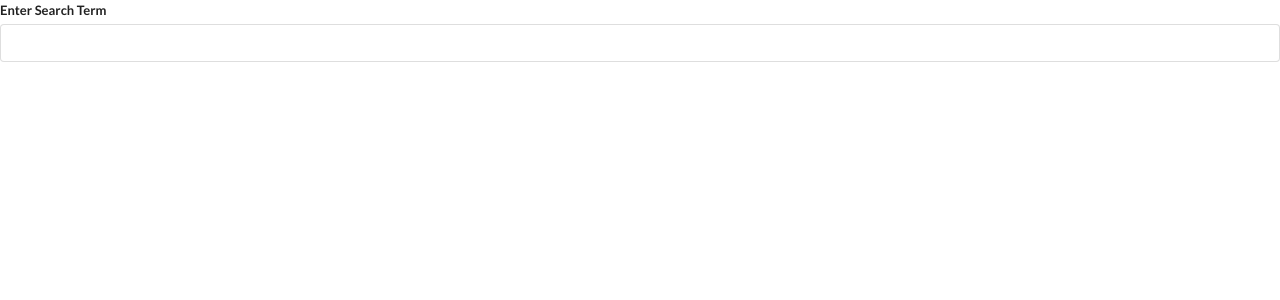
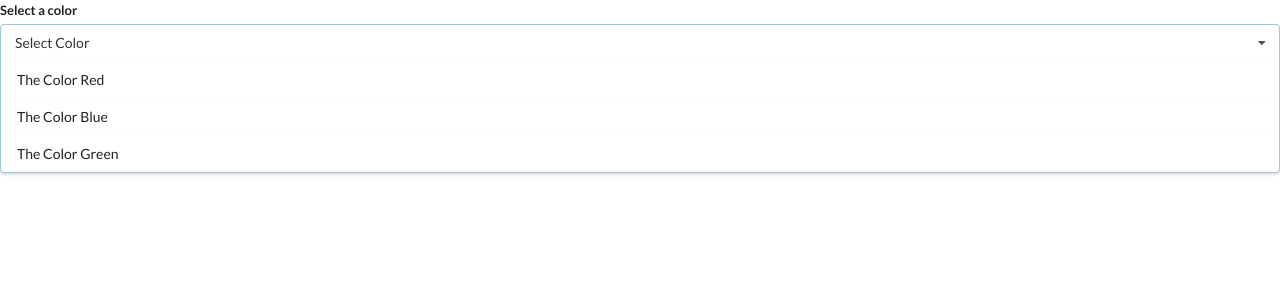
Before and after one commit to teohkt/ReactExercises, a React (Create React App) app in the folder widgets/: page / in a window 1280 px wide. Shown: the top 300 px of the page. Built offline with nearby package versions, Linux system fonts and the light colour scheme; no server answers.

Commit message:
started dropdown feature

```diff
--- a/widgets/src/App.js
+++ b/widgets/src/App.js
@@ -3,6 +3,7 @@ import ReactDOM from 'react-dom';
 
 import Accordion from './components/Accordion';
 import Search from './components/Search'
+import Dropdown from './components/Dropdown'
 
 const items = [
   {
@@ -19,12 +20,28 @@ const items = [
   }
 ]
 
+const options = [
+  {
+    label: "The Color Red",
+    value: 'red'
+  },
+  {
+    label: "The Color Blue",
+    value: 'blue'
+  },
+  {
+    label: "The Color Green",
+    value: 'green'
+  }
+]
+
 
 export default () => {
   return (
     <div>
       {/* <Accordion items={items} /> */}
-      <Search />
+      {/* <Search /> */}
+      <Dropdown options={options}/>
     </div>
   )
 
--- /dev/null
+++ b/widgets/src/components/Dropdown.js
@@ -0,0 +1,29 @@
+import React from 'react';
+
+const Dropdown = ({options }) => {
+    const renderedOptions = options.map((option)=>{
+        return (
+            <div key={options.value} className='item'>
+                {option.label}
+            </div>
+        )
+    })
+
+    return (
+    //     <h1>{renderedOptions}</h1>
+        <div className="ui form">
+            <div className="field">
+                <label className='label'>Select a color</label>
+                <div className='ui selection dropdown visible active'>
+                    <i className='dropdown icon'></i>
+                    <div className="text">Select Color</div>
+                    <div className='menu visible transition'>
+                        {renderedOptions}
+                    </div>
+                </div>
+            </div>
+        </div>
+    );
+};
+
+export default Dropdown;
```
